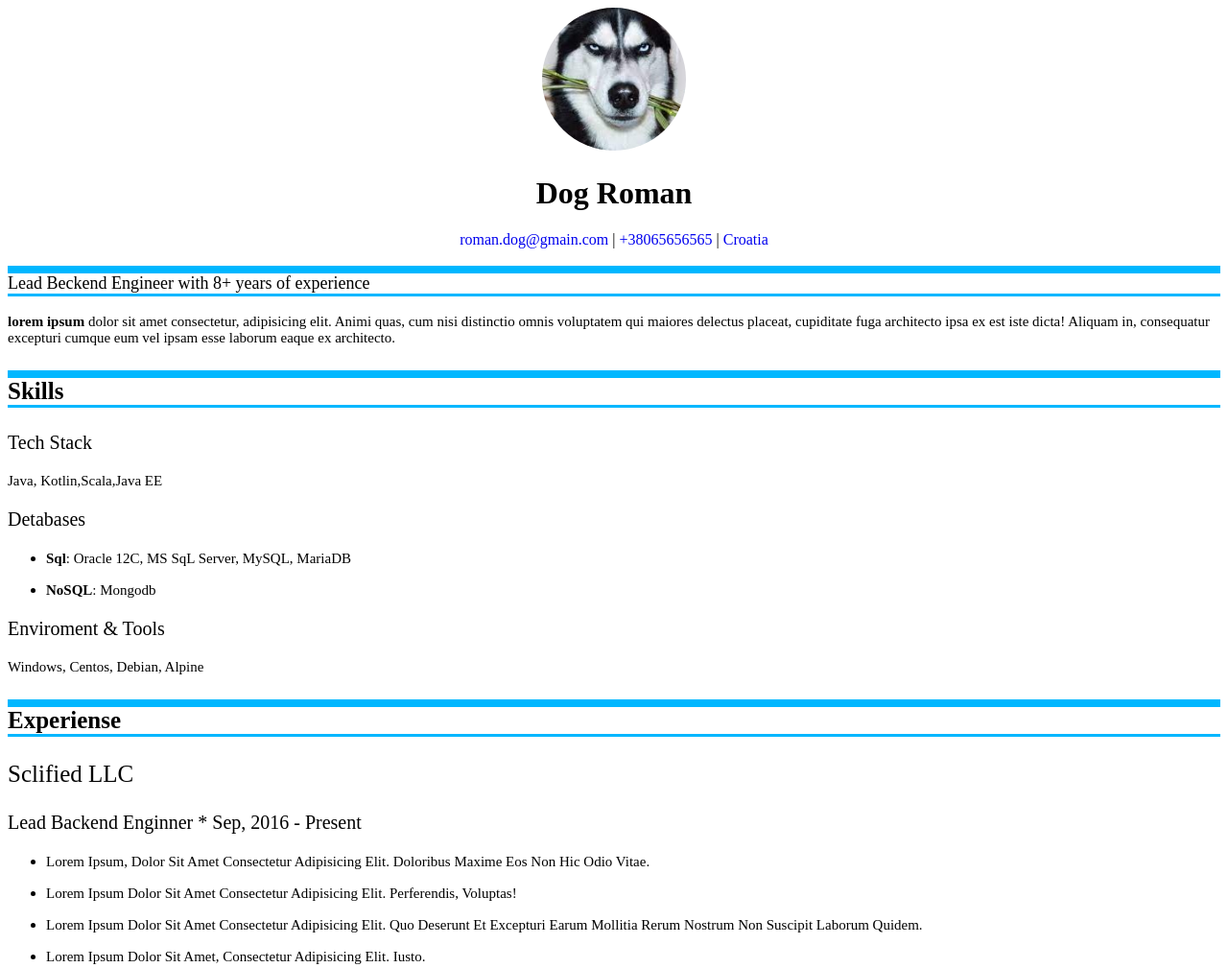
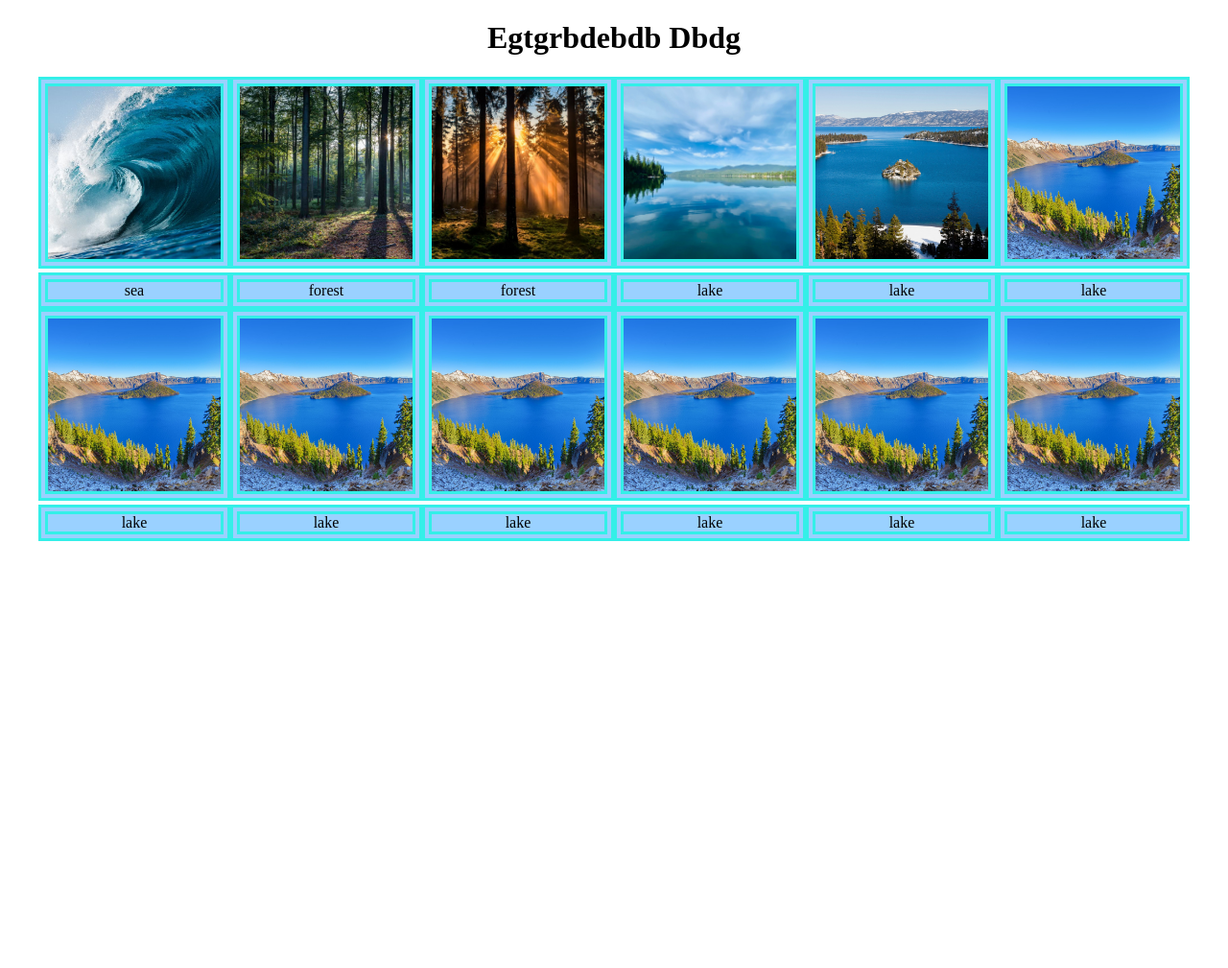
Before and after one commit to Zik234/HTML_CSS_NEW, a plain HTML site: page index.html in a window 1280 px wide. Shown: the whole page at 96% size. After the commit the page ends 800 px from the top, so only its background shows below. Drawn offline with Linux system fonts and the light colour scheme.

Commit message:
Home Work HTML 18.12.22

```diff
--- a/assets/css/style.css
+++ b/assets/css/style.css
@@ -1,53 +1,29 @@
-body{
-    background-color:white;
+h1{
+  text-align: center;
+  text-transform: capitalize;
 }
-header{
-    text-align: center;
+.wrapping-img{
+  text-align: center;
 }
 img{
-    border-radius: 50%;
+  width: 100%;
+
 }
-a{
-    text-decoration: none;
+figure{
+  display: inline-block;
+  margin: 0px auto;
 }
-h1{
-    text-transform: capitalize;
+.imj{
+  box-sizing: border-box;
+  width: 200px;
+  height: 200px;
+  padding: 0px;
+  background-color: rgba(0, 140, 255, 0.397);
+  border:10px double rgba(0, 255, 221, 0.658);
+  border-top-width: 10px;
+  object-fit: cover;
 }
-.jop{
-    font-size: 18px;
-    font-weight: 100;
-    border-top: solid 8px rgb(0, 183, 255);
-    border-block-end: solid 3px rgb(0, 183, 255);
-    text-align: left;
+figcaption{
+  background-color: rgba(0, 140, 255, 0.397);
+  border:10px double rgba(0, 255, 221, 0.658);
 }
-.history{
-    font-weight: 300;
-    font-size: 15px;
-    text-align: left;
-}
-.section{
-    text-align: left;
-    border-top: solid 8px rgb(0, 183, 255);
-    border-block-end: solid 3px rgb(0, 183, 255);
-    text-transform: capitalize;
-    font-size: 25px;
-    font-weight: 700;
-}
-p.description-name{
-    text-align: left;
-    text-transform: capitalize;
-    font-weight: 500;
-    font-size: 20px;
-}
-p.inform{
-    text-align: left;
-    text-transform: capitalize;
-    font-weight: 300;
-    font-size: 15px;
-}
-p.sclified{
-    text-align: left;
-    text-transform: capitalize;
-    font-weight: 500;
-    font-size: 25px;
-}
--- a/index.html
+++ b/index.html
@@ -3,95 +3,49 @@
 <head>
     <meta charset="UTF-8">
     <meta name="viewport" content="width=device-width, initial-scale=1.0">
-    <title>Resume of Dog</title>
+    <title>Gallery</title>
     <link rel="stylesheet" href="./assets/css/style.css">
 </head>
 <body>
-    <header>
-        <img src="./assets/images/dog.jpeg" alt="dog" width="150">
-        <h1 class="text-modify">dog roman
-
-        </h1>
-        <nav>
-            <a href="https://roman.dog@gmail.com" target="_blank">
-                roman.dog@gmain.com
-            </a>
-            |
-            <a href="tel:+38065656565" target="_blank">
-                +38065656565
-            </a>
-            |
-            <a href="https://www.google.com/search?channel=fs&client=ubuntu&q=Croatia" target="_blank" rel="noopener noreferrer">
-                Croatia
-            </a>
-        </nav>
-        <p class="jop">
-             Lead Beckend Engineer with 8+ years of experience
-        </p>
-        <p class="history">
-             <strong>lorem ipsum</strong> dolor sit amet consectetur, adipisicing elit. Animi quas, cum nisi distinctio omnis voluptatem qui maiores delectus placeat, cupiditate fuga architecto ipsa ex est iste dicta! Aliquam in, consequatur excepturi cumque eum vel ipsam esse laborum eaque ex architecto.
-        </p>
-        <p class="section">
-            skills
-        </p>
-        <p class="description-name">
-            tech stack
-        </p>
-        <p class="inform">
-            java, kotlin,scala,java eE
-        </p>
-        <p class="description-name">
-            detabases
-        </p>
-        <ul>
-            <li>
-                <p class="inform"><strong>
-                    sql</strong>: oracle 12C, mS sqL server, mySQL, mariaDB
-                </p>
-            </li>
-            <li>
-                <p class="inform">
-                    <strong>noSQL</strong>: mongodb
-                </p>
-            </li>
-        </ul>
-        <p class="description-name">
-            enviroment & tools
-        </p>
-        <p class="inform">
-            windows, centos, debian, alpine
-        </p>
-        <p class="section">
-            experiense
-        </p>
-        <p class="sclified">
-            sclified lLC
-        </p>
-        <p class="description-name">
-            lead backend enginner * sep, 2016 - present
-        </p>
-        <ul>
-            <li>
-                <p class="inform">
-                    Lorem ipsum, dolor sit amet consectetur adipisicing elit. Doloribus maxime eos non hic odio vitae.
-                </p>
-            </li>
-            <li>
-                <p class="inform">
-                    Lorem ipsum dolor sit amet consectetur adipisicing elit. Perferendis, voluptas!
-                </p>
-            </li>
-            <li>
-                <p class="inform">
-                    Lorem ipsum dolor sit amet consectetur adipisicing elit. Quo deserunt et excepturi earum mollitia rerum nostrum non suscipit laborum quidem.
-                </p>
-            </li>
-            <li>
-                <p class="inform">
-                    Lorem ipsum dolor sit amet, consectetur adipisicing elit. Iusto.
-                </p>
-            </li>
-        </ul>
-    </header>
+    <h1>egtgrbdebdb dbdg</h1>
+    <div class="wrapping-img">
+        <figure>
+            <img class="imj" src="./assets/images/ocean1.jpg" alt="sea">
+            <figcaption>sea</figcaption>
+        </figure><figure>
+            <img class="imj" src="./assets/images/forest.jpg" alt="forest">
+            <figcaption>forest</figcaption>
+        </figure><figure>
+            <img class="imj" src="./assets/images/forest2.jpeg" alt="forest">
+            <figcaption>forest</figcaption>
+        </figure><figure>
+            <img class="imj" src="./assets/images/lake.jpeg" alt="lake">
+            <figcaption>lake</figcaption>
+        </figure><figure>
+            <img class="imj" src="./assets/images/lake2.jpeg" alt="lake">
+            <figcaption>lake</figcaption>
+        </figure><figure>
+            <img class="imj" src="./assets/images/lake3.jpeg" alt="lake">
+            <figcaption>lake</figcaption>
+        </figure><figure>
+            <img class="imj" src="./assets/images/lake3.jpeg" alt="lake">
+            <figcaption>lake</figcaption>
+        </figure><figure>
+            <img class="imj" src="./assets/images/lake3.jpeg" alt="lake">
+            <figcaption>lake</figcaption>
+        </figure><figure>
+            <img class="imj" src="./assets/images/lake3.jpeg" alt="lake">
+            <figcaption>lake</figcaption>
+        </figure><figure>
+            <img class="imj" src="./assets/images/lake3.jpeg" alt="lake">
+            <figcaption>lake</figcaption>
+        </figure><figure>
+            <img class="imj" src="./assets/images/lake3.jpeg" alt="lake">
+            <figcaption>lake</figcaption>
+        </figure><figure>
+            <img class="imj" src="./assets/images/lake3.jpeg" alt="lake">
+            <figcaption>lake</figcaption>
+        </figure>
+    </div>
 </body>
 </html>
```
Also changed, not shown: assets/images/forest.jpg (added), assets/images/forest2.jpeg (added), assets/images/forest3.jpg (added), assets/images/images.png (added), assets/images/lake.jpeg (added), assets/images/lake2.jpeg (added), assets/images/lake3.jpeg (added), assets/images/ocean1.jpg (added).
